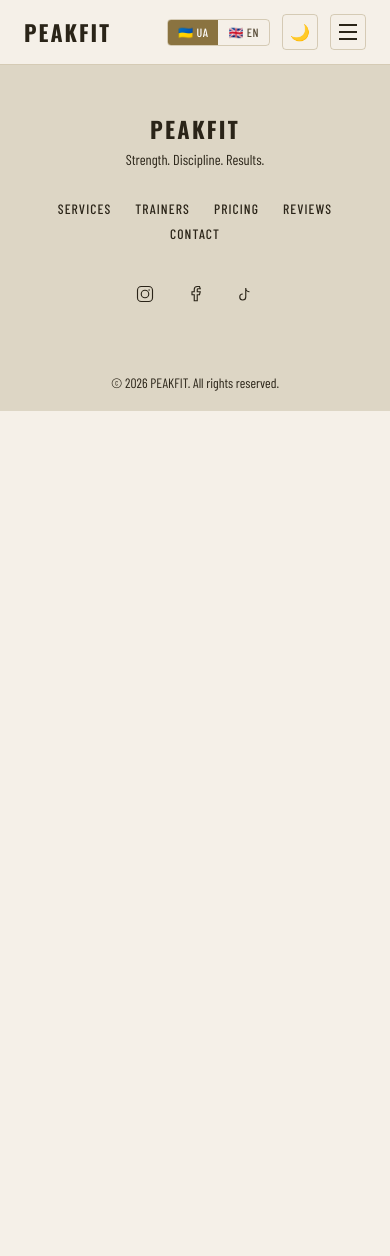
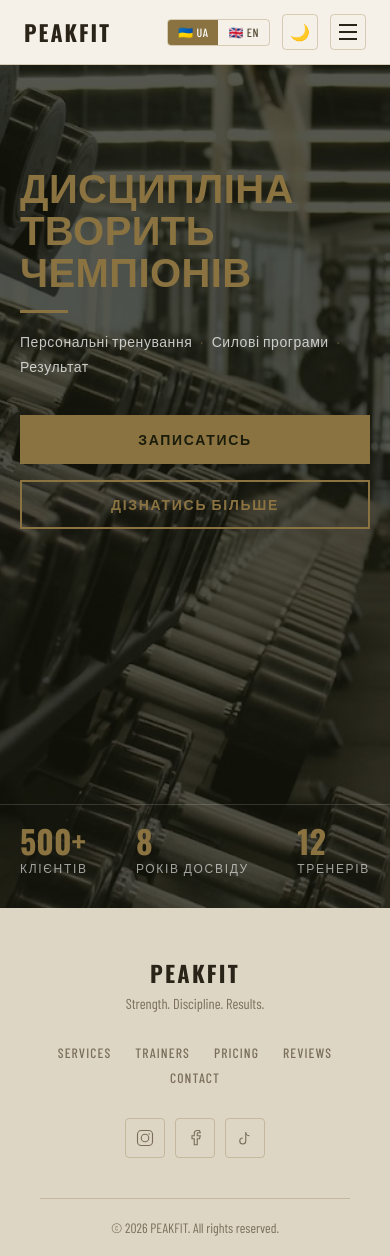
Before and after one commit to ItGencer/peakFit_fitnes_template, a website built with webpack: page src/index.html in a window 390 px wide. Before the commit the page ends 844 px from the top, so only its background shows below. Built offline with nearby package versions, Linux system fonts and the light colour scheme; a web font is replaced by a local one.

Commit message:
add intro block section

```diff
--- a/src/index.html
+++ b/src/index.html
@@ -60,7 +60,49 @@
   </header>
   </body>
   <main>
+<!-- ===== HERO SECTION ===== -->
+<section class="hero" id="hero">
+  <div class="hero__overlay"></div>
 
+  <div class="hero__content">
+    <h1 class="hero__title">
+      <span data-i18n="hero.title.line1">ДИСЦИПЛІНА ТВОРИТЬ</span><br>
+      <span data-i18n="hero.title.line2">ЧЕМПІОНІВ</span>
+    </h1>
+
+    <!-- Лінія: анімується при hover на .hero__title -->
+    <div class="hero__divider"></div>
+
+    <p class="hero__subtitle">
+      <span data-i18n="hero.subtitle.1">Персональні тренування</span>
+      <span class="hero__dot" aria-hidden="true">·</span>
+      <span data-i18n="hero.subtitle.2">Силові програми</span>
+      <span class="hero__dot" aria-hidden="true">·</span>
+      <span data-i18n="hero.subtitle.3">Результат</span>
+    </p>
+
+    <div class="hero__buttons">
+      <a href="#contacts" class="hero__btn hero__btn--primary" data-i18n="hero.btn.signup">ЗАПИСАТИСЬ</a>
+      <a href="#services" class="hero__btn hero__btn--outline" data-i18n="hero.btn.more">ДІЗНАТИСЬ БІЛЬШЕ</a>
+    </div>
+  </div>
+
+  <!-- Статистика: текстові дані, атрибут data-stat для майбутнього Firebase -->
+  <div class="hero__stats">
+    <div class="hero__stat">
+      <span class="hero__stat-number" data-stat="clients">500+</span>
+      <span class="hero__stat-label" data-i18n="hero.stats.clients">КЛІЄНТІВ</span>
+    </div>
+    <div class="hero__stat">
+      <span class="hero__stat-number" data-stat="experience">8</span>
+      <span class="hero__stat-label" data-i18n="hero.stats.experience">РОКІВ ДОСВІДУ</span>
+    </div>
+    <div class="hero__stat">
+      <span class="hero__stat-number" data-stat="trainers">12</span>
+      <span class="hero__stat-label" data-i18n="hero.stats.trainers">ТРЕНЕРІВ</span>
+    </div>
+  </div>
+</section>
   </main>
   <footer class="footer">
   <div class="container">
--- /dev/null
+++ b/src/styles/_variables.scss
@@ -0,0 +1,18 @@
+// ===== _variables.scss =====
+// Тільки SCSS змінні — статичні значення, не залежать від теми
+// Підключати через @use 'variables' as * у кожному .scss файлі
+// Цей файл НЕ генерує CSS — лише зберігає змінні
+
+// Шрифти
+$font-heading:  'Oswald', sans-serif;
+$font-body:     'Barlow Condensed', sans-serif;
+
+// Базові розміри
+$header-height: 64px;
+$radius-sm:     4px;
+$radius-md:     8px;
+
+// Брейкпоінти
+$bp-mobile:     480px;
+$bp-tablet:     768px;
+$bp-desktop:    1200px;
--- /dev/null
+++ b/src/styles/hero.scss
@@ -0,0 +1,195 @@
+// ===== hero.scss =====
+// @use підключає _variables.scss — тепер $font-heading і т.д. доступні тут
+@use 'variables' as *;
+
+.hero {
+  position: relative;
+  width: 100%;
+  min-height: 100vh;
+
+  background-image: url('../assets/bg-intro.jpg');
+  background-size: cover;
+  background-position: center;
+  background-repeat: no-repeat;
+
+  display: flex;
+  flex-direction: column;
+  justify-content: space-between;
+
+  overflow: hidden;
+
+  &__overlay {
+    position: absolute;
+    inset: 0;
+    background-color: rgba(20, 22, 10, 0.72);
+    z-index: 0;
+  }
+
+  &__content {
+    position: relative;
+    z-index: 1;
+    padding: 160px 80px 48px;
+  }
+
+  &__title {
+    font-family: $font-heading;
+    font-size: clamp(40px, 7vw, 88px);
+    font-weight: 700;
+    line-height: 1.05;
+    text-transform: uppercase;
+    color: var(--accent);
+    margin: 0 0 20px;
+    letter-spacing: 0.01em;
+    display: inline-block;
+
+    &:hover ~ .hero__divider {
+      width: 100%;
+    }
+  }
+
+  &__divider {
+    height: 3px;
+    background-color: var(--accent);
+    width: 48px;
+    margin-bottom: 20px;
+    transition: width 0.45s cubic-bezier(0.25, 0.46, 0.45, 0.94);
+  }
+
+  &__subtitle {
+    font-family: $font-body;
+    font-size: clamp(14px, 1.8vw, 18px);
+    font-weight: 400;
+    color: rgba(255, 255, 255, 0.75);
+    letter-spacing: 0.04em;
+    margin-bottom: 40px;
+    display: flex;
+    flex-wrap: wrap;
+    gap: 8px;
+    align-items: center;
+  }
+
+  &__dot {
+    color: var(--accent);
+    opacity: 0.7;
+  }
+
+  &__buttons {
+    display: flex;
+    gap: 16px;
+    flex-wrap: wrap;
+  }
+
+  &__btn {
+    font-family: $font-body;
+    font-size: 14px;
+    font-weight: 600;
+    letter-spacing: 0.12em;
+    text-transform: uppercase;
+    text-decoration: none;
+    padding: 14px 32px;
+    cursor: pointer;
+    display: inline-block;
+    transition: background-color 0.25s ease, color 0.25s ease;
+
+    &--primary {
+      background-color: var(--accent);
+      color: #1a1c0a;
+      border: 2px solid var(--accent);
+
+      &:hover {
+        background-color: transparent;
+        color: var(--accent);
+      }
+    }
+
+    &--outline {
+      background-color: transparent;
+      color: var(--accent);
+      border: 2px solid var(--accent);
+
+      &:hover {
+        background-color: var(--accent);
+        color: #1a1c0a;
+      }
+    }
+  }
+
+  &__stats {
+    position: relative;
+    z-index: 1;
+    display: flex;
+    padding: 32px 80px 48px;
+    border-top: 1px solid rgba(255, 255, 255, 0.15);
+  }
+
+  &__stat {
+    display: flex;
+    flex-direction: column;
+    gap: 4px;
+    padding-right: 64px;
+
+    &:not(:last-child) {
+      border-right: 1px solid rgba(255, 255, 255, 0.2);
+      margin-right: 64px;
+    }
+  }
+
+  &__stat-number {
+    font-family: $font-heading;
+    font-size: clamp(32px, 4vw, 48px);
+    font-weight: 700;
+    color: var(--accent);
+    line-height: 1;
+  }
+
+  &__stat-label {
+    font-family: $font-body;
+    font-size: 12px;
+    font-weight: 500;
+    letter-spacing: 0.14em;
+    text-transform: uppercase;
+    color: rgba(255, 255, 255, 0.6);
+  }
+}
+
+// ===== RESPONSIVE =====
+
+@media (max-width: $bp-tablet) {
+  .hero {
+    &__content { padding: 120px 32px 40px; }
+
+    &__stats { padding: 24px 32px 36px; }
+
+    &__stat {
+      padding-right: 32px;
+
+      &:not(:last-child) { margin-right: 32px; }
+    }
+  }
+}
+
+@media (max-width: $bp-mobile) {
+  .hero {
+    &__content { padding: 100px 20px 32px; }
+
+    &__buttons {
+      flex-direction: column;
+
+      .hero__btn { text-align: center; }
+    }
+
+    &__stats {
+      padding: 20px 20px 32px;
+      justify-content: space-between;
+    }
+
+    &__stat {
+      padding-right: 0;
+
+      &:not(:last-child) {
+        border-right: none;
+        margin-right: 0;
+      }
+    }
+  }
+}
--- a/src/styles/style.scss
+++ b/src/styles/style.scss
@@ -1,40 +1,37 @@
-// ─── Підключення шрифтів через SCSS (альтернатива <link> у HTML) ───
-// Якщо шрифти підключені у HTML — цей рядок не потрібен
-// @import url('https://fonts.googleapis.com/css2?family=Oswald:wght@400;500;600;700&family=Barlow+Condensed:wght@300;400;500;600&display=swap');
+// ===== style.scss =====
+@use 'variables' as *;
 
-// ─── CSS-змінні для тем ───────────────────────────────────────────
+// ─── CSS ЗМІННІ ──────────────────────────────────────────────────
 :root {
-  // Світла тема (основна)
-  --bg-primary:    #f5f0e8;   // бежевий фон
-  --bg-header:     #f5f0e8;   // фон хедера
-  --text-primary:  #2a2418;   // темний текст
-  --text-nav:      #5a4e3a;   // колір посилань навігації
-  --accent:        #8a7340;   // золотий акцент
-  --accent-hover:  #6b5a2e;   // акцент при hover
-  --border-color:  rgba(138, 115, 64, 0.3);
-  --btn-lang-bg:   transparent;
-  --btn-lang-active-bg: var(--accent);
+  --bg-primary:            #f5f0e8;
+  --bg-header:             #f5f0e8;
+  --bg-footer:             #ddd6c5;
+  --text-primary:          #2a2418;
+  --text-secondary:        #7a6e5a;
+  --text-nav:              #5a4e3a;
+  --accent:                #8a7340;
+  --accent-hover:          #6b5a2e;
+  --border-color:          rgba(138, 115, 64, 0.3);
+  --border:                rgba(138, 115, 64, 0.3);
+  --btn-lang-bg:           transparent;
+  --btn-lang-active-bg:    var(--accent);
   --btn-lang-active-color: #fff;
-  --bg-footer:  #ddd6c5;
-
-  // Шрифти
-  --font-heading:  'Oswald', sans-serif;
-  --font-body:     'Barlow Condensed', sans-serif;
 }
 
-// Темна тема
 [data-theme="dark"] {
-  --bg-primary:    #1a1c14;
-  --bg-header:     #1a1c14;
-  --text-primary:  #e8dfc8;
-  --text-nav:      #c8b98a;
-  --accent:        #c8a84b;
-  --accent-hover:  #e0bf60;
-  --border-color:  rgba(200, 168, 75, 0.3);
-  --bg-footer:  #161608;
+  --bg-primary:            #1a1c14;
+  --bg-header:             #1a1c14;
+  --bg-footer:             #161608;
+  --text-primary:          #e8dfc8;
+  --text-secondary:        #9a8e6e;
+  --text-nav:              #c8b98a;
+  --accent:                #c8a84b;
+  --accent-hover:          #e0bf60;
+  --border-color:          rgba(200, 168, 75, 0.3);
+  --border:                rgba(200, 168, 75, 0.3);
 }
 
-// ─── Скидання базових стилів ──────────────────────────────────────
+// ─── Reset ───────────────────────────────────────────────────────
 *,
 *::before,
 *::after {
@@ -43,20 +40,27 @@
   padding: 0;
 }
 
+img {
+  width: 100%;
+  display: block;
+}
+
 html {
   scroll-behavior: smooth;
+  font-size: 16px;
 }
 
 body {
-  font-family: var(--font-body);
+  font-family: $font-body;
   background-color: var(--bg-primary);
   color: var(--text-primary);
   transition: background-color 0.3s ease, color 0.3s ease;
+  padding-top: $header-height;
 }
 
-// ─── HEADER ───────────────────────────────────────────────────────
+// ─── HEADER ──────────────────────────────────────────────────────
 .header {
-  position: fixed;          // фіксована до верху
+  position: fixed;
   top: 0;
   left: 0;
   width: 100%;
@@ -65,35 +69,30 @@ body {
   border-bottom: 1px solid var(--border-color);
   transition: background-color 0.3s ease;
 
-  // Внутрішній контейнер — flexbox для розташування елементів в ряд
   &__container {
-    max-width: 1200px;
+    max-width: $bp-desktop;
     margin: 0 auto;
     padding: 0 24px;
-    height: 64px;
+    height: $header-height;
     display: flex;
     align-items: center;
     justify-content: space-between;
     gap: 24px;
   }
 
-  // Логотип
   &__logo {
-    font-family: var(--font-heading);
+    font-family: $font-heading;
     font-size: 22px;
     font-weight: 700;
     color: var(--text-primary);
     text-decoration: none;
     letter-spacing: 2px;
     text-transform: uppercase;
-    flex-shrink: 0;           // логотип не стискається
+    flex-shrink: 0;
 
-    &:hover {
-      color: var(--accent);
-    }
+    &:hover { color: var(--accent); }
   }
 
-  // Навігаційний список
   &__nav-list {
     list-style: none;
     display: flex;
@@ -101,7 +100,7 @@ body {
   }
 
   &__nav-link {
-    font-family: var(--font-body);
+    font-family: $font-body;
     font-size: 13px;
     font-weight: 500;
     letter-spacing: 1.5px;
@@ -111,7 +110,6 @@ body {
     position: relative;
     transition: color 0.2s ease;
 
-    // Підкреслення при hover — псевдоелемент
     &::after {
       content: '';
       position: absolute;
@@ -125,14 +123,10 @@ body {
 
     &:hover {
       color: var(--accent);
-
-      &::after {
-        width: 100%;
-      }
+      &::after { width: 100%; }
     }
   }
 
-  // Панель: мова + тема + бургер
   &__controls {
     display: flex;
     align-items: center;
@@ -140,17 +134,16 @@ body {
     flex-shrink: 0;
   }
 
-  // Блок перемикача мови
   &__lang {
     display: flex;
     align-items: center;
     border: 1px solid var(--border-color);
-    border-radius: 4px;
+    border-radius: $radius-sm;
     overflow: hidden;
   }
 
   &__lang-btn {
-    font-family: var(--font-body);
+    font-family: $font-body;
     font-size: 12px;
     font-weight: 500;
     letter-spacing: 0.5px;
@@ -161,23 +154,19 @@ body {
     cursor: pointer;
     transition: background-color 0.2s ease, color 0.2s ease;
 
-    // Активна мова — золотий фон
     &.active {
       background-color: var(--accent);
       color: #fff;
     }
 
-    &:hover:not(.active) {
-      color: var(--accent);
-    }
+    &:hover:not(.active) { color: var(--accent); }
   }
 
-  // Кнопка теми
   &__theme-btn {
     width: 36px;
     height: 36px;
     border: 1px solid var(--border-color);
-    border-radius: 4px;
+    border-radius: $radius-sm;
     background: transparent;
     font-size: 16px;
     cursor: pointer;
@@ -186,20 +175,17 @@ body {
     justify-content: center;
     transition: border-color 0.2s ease;
 
-    &:hover {
-      border-color: var(--accent);
-    }
+    &:hover { border-color: var(--accent); }
   }
 
-  // Бургер-меню (тільки мобільний)
   &__burger {
-    display: none;           // приховано на десктопі
+    display: none;
     flex-direction: column;
     gap: 5px;
     width: 36px;
     height: 36px;
     border: 1px solid var(--border-color);
-    border-radius: 4px;
+    border-radius: $radius-sm;
     background: transparent;
     cursor: pointer;
     align-items: center;
@@ -213,7 +199,6 @@ body {
       transition: transform 0.3s ease, opacity 0.3s ease;
     }
 
-    // Анімація в хрестик коли меню відкрите
     &.open {
       span:nth-child(1) { transform: translateY(7px) rotate(45deg); }
       span:nth-child(2) { opacity: 0; }
@@ -222,24 +207,21 @@ body {
   }
 }
 
-// ─── Адаптив для мобільних ────────────────────────────────────────
-@media (max-width: 768px) {
+@media (max-width: $bp-tablet) {
   .header {
     &__nav {
-      // Навігація прихована — випадає зверху при відкритті
       position: fixed;
-      top: 64px;
+      top: $header-height;
       left: 0;
       width: 100%;
       background-color: var(--bg-header);
       border-bottom: 1px solid var(--border-color);
       padding: 24px;
-      transform: translateY(-100%);   // прихована вгорі
+      transform: translateY(-100%);
       opacity: 0;
       pointer-events: none;
       transition: transform 0.3s ease, opacity 0.3s ease;
 
-      // Клас .open додається через JS
       &.open {
         transform: translateY(0);
         opacity: 1;
@@ -247,71 +229,27 @@ body {
       }
     }
 
-    &__nav-list {
-      flex-direction: column;
-      gap: 20px;
-    }
-
-    &__nav-link {
-      font-size: 16px;
-    }
-
-    &__burger {
-      display: flex;   // показуємо бургер на мобільному
-    }
+    &__nav-list { flex-direction: column; gap: 20px; }
+    &__nav-link { font-size: 16px; }
+    &__burger { display: flex; }
   }
 }
 
-// ─── Відступ щоб контент не ховався під фіксованим хедером ───────
-body {
-  padding-top: 64px;
-}
-
-// ─── Адаптив 320px ────────────────────────────────────────────────
 @media (max-width: 360px) {
   .header {
-    &__container {
-      padding: 0 12px;   // менший відступ по боках
-      gap: 8px;          // менший gap між елементами
-    }
-
-    &__logo {
-      font-size: 18px;   // трохи менший логотип
-    }
-
-    &__lang-btn {
-      padding: 5px 6px;  // менший padding у кнопках UA/EN
-      font-size: 11px;
-    }
-
+    &__container { padding: 0 12px; gap: 8px; }
+    &__logo { font-size: 18px; }
+    &__lang-btn { padding: 5px 6px; font-size: 11px; }
     &__theme-btn,
-    &__burger {
-      width: 32px;       // менший розмір кнопок
-      height: 32px;
-    }
+    &__burger { width: 32px; height: 32px; }
   }
 }
 
-
-
-
-
-
-
-
-
-
-
-
-
-
-// FOOOTER styles
-
+// ─── FOOTER ──────────────────────────────────────────────────────
 .footer {
   background-color: var(--bg-footer);
   padding: 48px 40px 0;
 
-  // ── Верхня частина: лого / навігація / соцмережі ──
   &__inner {
     display: flex;
     align-items: center;
@@ -319,14 +257,13 @@ body {
     gap: 32px;
     padding-bottom: 40px;
 
-    @media (max-width: 768px) {
+    @media (max-width: $bp-tablet) {
       flex-direction: column;
       align-items: center;
       text-align: center;
     }
   }
 
-  // ── Бренд ──
   &__brand {
     display: flex;
     flex-direction: column;
@@ -335,7 +272,7 @@ body {
   }
 
   &__logo {
-    font-family: 'Oswald', sans-serif;
+    font-family: $font-heading;
     font-size: 1.4rem;
     font-weight: 700;
     letter-spacing: 0.1em;
@@ -344,18 +281,15 @@ body {
     text-decoration: none;
     transition: color 0.2s;
 
-    &:hover {
-      color: var(--accent);
-    }
+    &:hover { color: var(--accent); }
   }
 
   &__slogan {
-    font-family: 'Barlow Condensed', sans-serif;
+    font-family: $font-body;
     font-size: 0.9rem;
     color: var(--text-secondary);
   }
 
-  // ── Навігація ──
   &__nav {
     display: flex;
     flex-wrap: wrap;
@@ -364,7 +298,7 @@ body {
   }
 
   &__link {
-    font-family: 'Barlow Condensed', sans-serif;
+    font-family: $font-body;
     font-size: 0.85rem;
     font-weight: 500;
     letter-spacing: 0.08em;
@@ -373,21 +307,16 @@ body {
     text-decoration: none;
     transition: color 0.2s;
 
-    &:hover {
-      color: var(--accent);
-    }
+    &:hover { color: var(--accent); }
   }
 
-  // ── Соцмережі ──
   &__socials {
     display: flex;
     gap: 10px;
     min-width: 160px;
     justify-content: flex-end;
 
-    @media (max-width: 768px) {
-      justify-content: center;
-    }
+    @media (max-width: $bp-tablet) { justify-content: center; }
   }
 
   &__social-link {
@@ -397,15 +326,12 @@ body {
     width: 40px;
     height: 40px;
     border: 1px solid var(--border);
-    border-radius: 2px;
+    border-radius: $radius-sm;
     color: var(--text-secondary);
     text-decoration: none;
     transition: color 0.2s, border-color 0.2s;
 
-    svg {
-      width: 18px;
-      height: 18px;
-    }
+    svg { width: 18px; height: 18px; }
 
     &:hover {
       color: var(--accent);
@@ -413,7 +339,6 @@ body {
     }
   }
 
-  // ── Копірайт ──
   &__bottom {
     border-top: 1px solid var(--border);
     padding: 20px 0;
@@ -421,7 +346,7 @@ body {
   }
 
   &__copy {
-    font-family: 'Barlow Condensed', sans-serif;
+    font-family: $font-body;
     font-size: 0.85rem;
     color: var(--text-secondary);
   }
```
Also changed, not shown: src/index.js (+24 -0 lines), src/assets/bg-intro.jpg (added).
